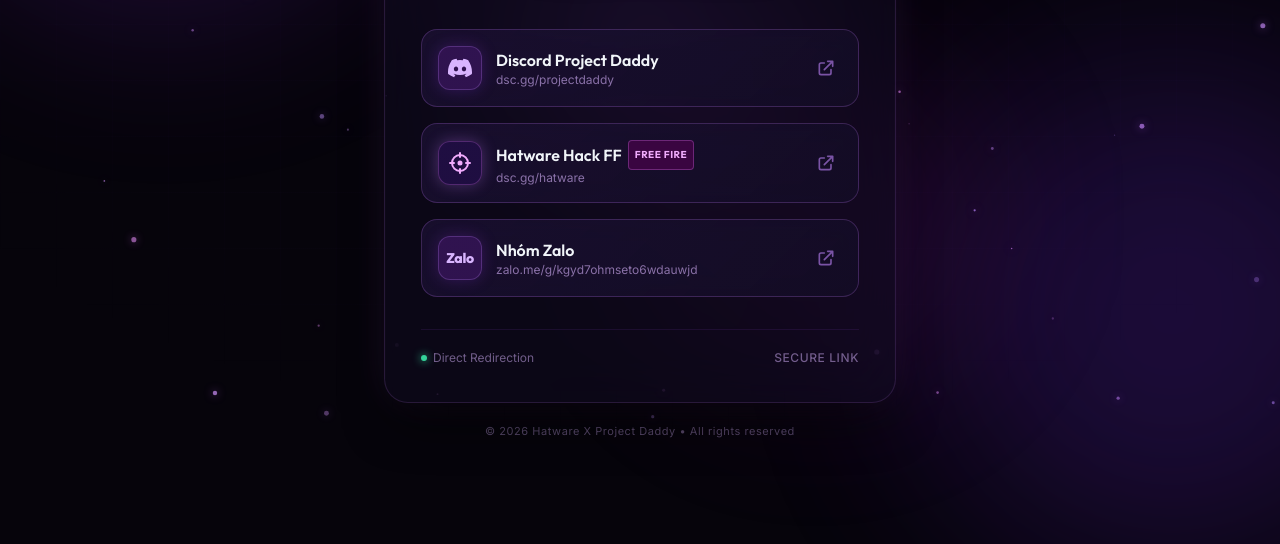
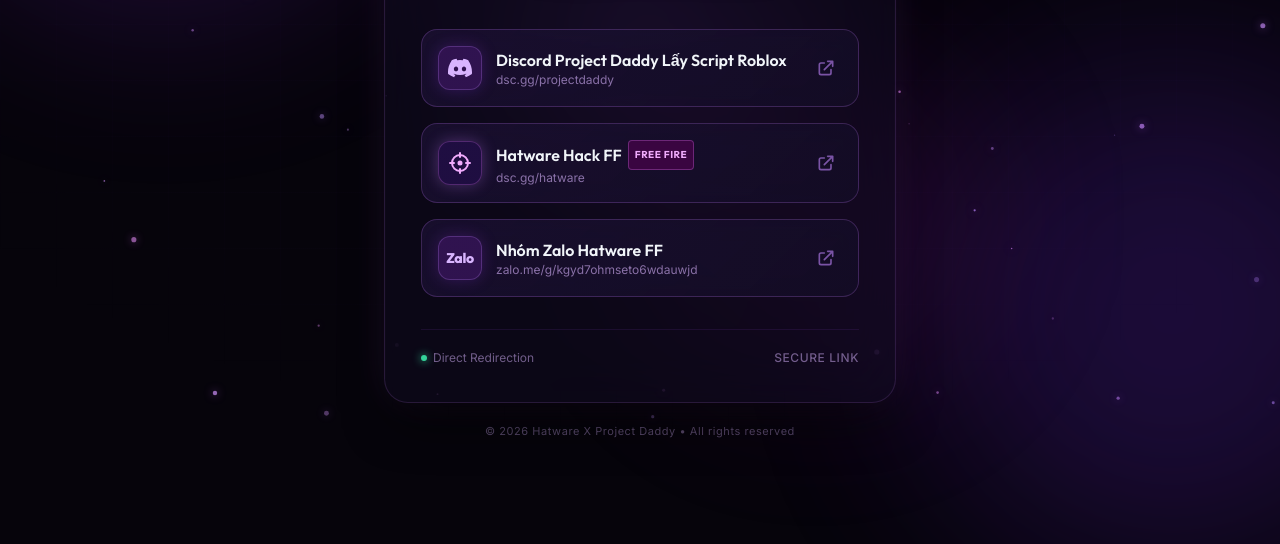
Before and after one commit to ProjectsDaddy/website, a plain HTML site: page index.html in a window 1280 px wide. Shown: the part 368-912 px from the top of the page. Drawn offline with nearby package versions, Linux system fonts and the light colour scheme.

Commit message:
Update project names in index.html

```diff
--- a/index.html
+++ b/index.html
@@ -226,7 +226,7 @@
 
               <div>
                 <div class="text-sm sm:text-base font-semibold text-slate-100 group-hover:text-purple-200 transition-colors font-outfit flex items-center gap-1.5">
-                  Discord Project Daddy
+                  Discord Project Daddy Lấy Script Roblox
                 </div>
                 <div class="text-xs text-purple-300/60 font-inter">
                   dsc.gg/projectdaddy
@@ -296,7 +296,7 @@
 
               <div>
                 <div class="text-sm sm:text-base font-semibold text-slate-100 group-hover:text-purple-200 transition-colors font-outfit flex items-center gap-1.5">
-                  Nhóm Zalo
+                  Nhóm Zalo Hatware FF
                 </div>
                 <div class="text-xs text-purple-300/60 font-inter">
                   zalo.me/g/kgyd7ohmseto6wdauwjd
```
